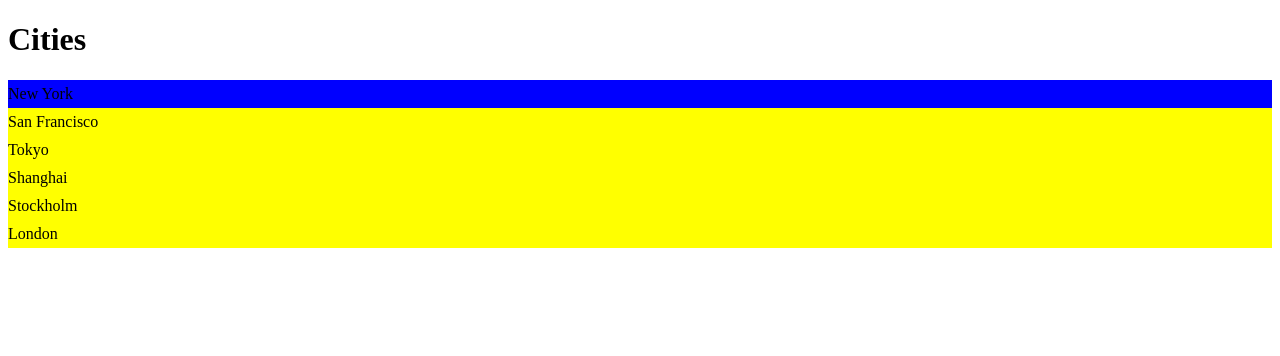
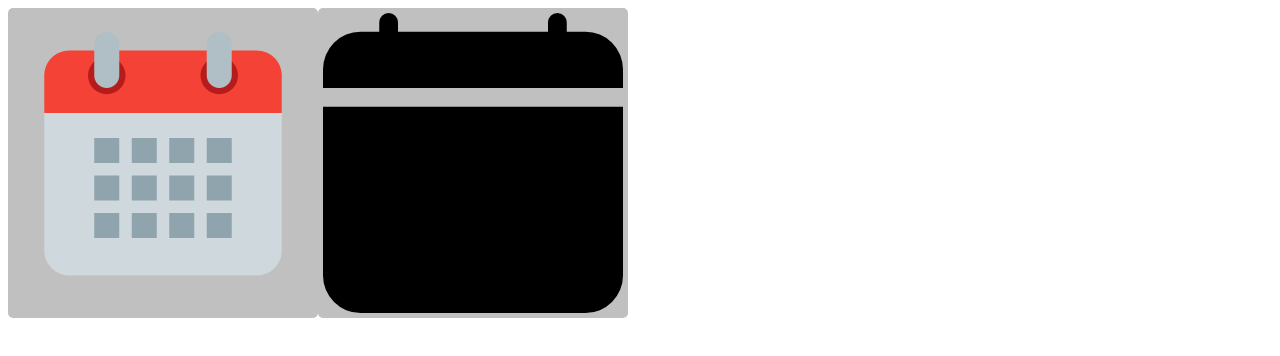
Before and after one commit to AllasKevin/react-mosh-tutorial-app, a React (Vite) app: page / in a window 1280 px wide. Shown: the top 356 px of the page. Built offline with nearby package versions, Linux system fonts and the light colour scheme.

Commit message:
finished adding icons

```diff
--- a/package.json
+++ b/package.json
@@ -12,6 +12,7 @@
     "bootstrap": "^5.2.3",
     "react": "^18.2.0",
     "react-dom": "^18.2.0",
+    "react-icons": "^4.7.1",
     "styled-components": "^6.1.15"
   },
   "devDependencies": {
--- a/src/App.tsx
+++ b/src/App.tsx
@@ -4,6 +4,9 @@ import Button from "./components/Button";
 import DissmissableAlert from "./components/DissmissableAlert";
 import ListGroup from "./components/ListGroup";
 import "./App.css";
+import { FcCalendar } from "react-icons/fc";
+import { BsFillCalendarFill } from "react-icons/bs";
+import "./components/Calendar.css";
 
 // This is a component
 function App() {
@@ -21,11 +24,8 @@ function App() {
   ];
   return (
     <div>
-      <ListGroup
-        heading="Cities"
-        items={items}
-        onSelectItem={(item) => console.log(item)}
-      ></ListGroup>
+      <FcCalendar className="calendar-icon" color="red" size="300" />
+      <BsFillCalendarFill className="calendar-icon" size="300" />
     </div>
   );
 }
--- /dev/null
+++ b/src/components/Calendar.css
@@ -0,0 +1,6 @@
+.calendar-icon {
+    background-color: rgb(192, 192, 192);
+    padding: 5px;
+    border-radius: 5px;
+    display: inline-block; /* Ensures background applies properly */
+  }
```
Also changed, not shown: 1 other file (tests, documents, lock files or other folders).
